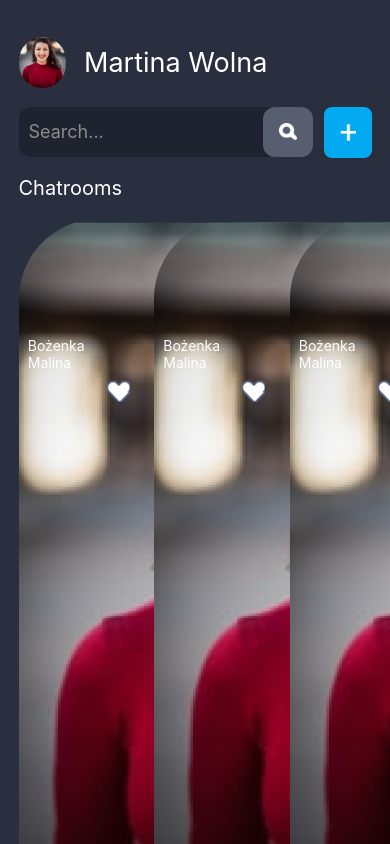
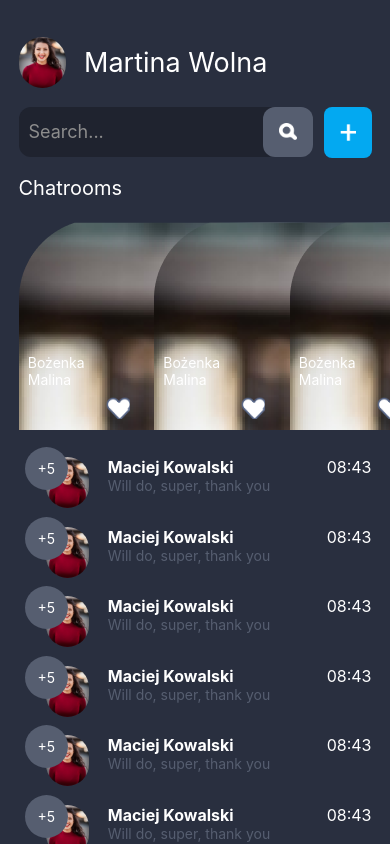
Before and after one commit to DucMinhVnua/rn_chat_app, a React Native app: screen / in a window 390 px wide. Built offline with nearby package versions, Linux system fonts and the light colour scheme.

Commit message:
designe_listchat

```diff
--- a/App.tsx
+++ b/App.tsx
@@ -1,15 +1,24 @@
 import React from 'react';
-import {SafeAreaView, StatusBar, Text, View} from 'react-native';
+import {SafeAreaView, ScrollView, StatusBar, Text, View} from 'react-native';
 import {ListChatPage} from './src/pages';
+import {
+  widthPercentageToDP as wp,
+  heightPercentageToDP as hp,
+} from 'react-native-responsive-screen';
+import {colors, variable} from './src/constants';
 
 const App = () => {
   return (
-    <View>
+    <ScrollView
+      contentContainerStyle={{
+        paddingTop: variable.NORMAL_PADDING * 2,
+        backgroundColor: colors.primaryColor,
+      }}>
       <StatusBar backgroundColor="transparent" hidden />
       <SafeAreaView>
         <ListChatPage />
       </SafeAreaView>
-    </View>
+    </ScrollView>
   );
 };
 
--- a/src/components/index.tsx
+++ b/src/components/index.tsx
@@ -1,5 +1,6 @@
 import ImageCustom from './image_custom';
 import SearchButtonRight from './search_button_icon_right';
 import ButtonIcon from './button_icon';
+import UserTile from './user_tile';
 
-export {ImageCustom, SearchButtonRight, ButtonIcon};
+export {ImageCustom, SearchButtonRight, ButtonIcon, UserTile};
--- /dev/null
+++ b/src/components/user_tile/index.tsx
@@ -0,0 +1,80 @@
+import {StyleSheet, Text, TouchableOpacity, View} from 'react-native';
+import React from 'react';
+import ImageCustom from '../image_custom';
+import {colors, variable} from '../../constants';
+import {
+  widthPercentageToDP as wp,
+  heightPercentageToDP as hp,
+} from 'react-native-responsive-screen';
+
+interface Props {
+  pathImage?: string;
+  title?: string;
+  subTitle?: string;
+  time?: string;
+  onPress: any;
+  isGroup: boolean;
+}
+
+const UserTile = ({
+  pathImage,
+  title,
+  subTitle,
+  time,
+  onPress,
+  isGroup = true,
+}: Props) => {
+  return (
+    <TouchableOpacity
+      activeOpacity={0.8}
+      onPress={onPress}
+      style={styles.container}>
+      <View
+        style={{
+          flexDirection: 'row',
+          paddingLeft: isGroup ? variable.NORMAL_PADDING * 1.5 : 0,
+        }}>
+        <View>
+          {isGroup && (
+            <View
+              style={{
+                position: 'absolute',
+                zIndex: 1,
+                top: '-20%',
+                left: '-50%',
+                backgroundColor: colors.lightGray,
+                width: wp('11%'),
+                height: wp('11%'),
+                borderRadius: 100,
+                alignItems: 'center',
+                justifyContent: 'center',
+              }}>
+              <Text style={{color: colors.textColor}}>+5</Text>
+            </View>
+          )}
+          <ImageCustom pathImage={pathImage} width={11} />
+        </View>
+        <View style={{paddingRight: variable.NORMAL_PADDING}}></View>
+        <View>
+          <Text
+            style={{color: colors.textColor, fontWeight: 'bold', fontSize: 16}}>
+            {title}
+          </Text>
+          <Text style={{color: colors.lightGray}}>{subTitle}</Text>
+        </View>
+      </View>
+      <Text style={{color: colors.textColor, fontSize: 16}}>{time}</Text>
+    </TouchableOpacity>
+  );
+};
+
+export default UserTile;
+
+const styles = StyleSheet.create({
+  container: {
+    flexDirection: 'row',
+    justifyContent: 'space-between',
+    marginRight: variable.NORMAL_PADDING,
+    paddingVertical: variable.NORMAL_PADDING / 2,
+  },
+});
--- a/src/pages/list_chat/components/card_slide.tsx
+++ b/src/pages/list_chat/components/card_slide.tsx
@@ -1,6 +1,7 @@
 import {
   Image,
   ImageBackground,
+  StatusBar,
   StyleSheet,
   Text,
   TouchableOpacity,
@@ -46,7 +47,7 @@ export default CardSlide;
 
 const styles = StyleSheet.create({
   container: {
-    height: hp('23%'),
+    height: hp('25%'),
     width: wp('30%'),
   },
 
--- a/src/pages/list_chat/index.tsx
+++ b/src/pages/list_chat/index.tsx
@@ -1,6 +1,11 @@
-import {ScrollView, StyleSheet, Text, View} from 'react-native';
+import {ScrollView, StatusBar, StyleSheet, Text, View} from 'react-native';
 import React from 'react';
-import {ButtonIcon, ImageCustom, SearchButtonRight} from '../../components';
+import {
+  ButtonIcon,
+  ImageCustom,
+  SearchButtonRight,
+  UserTile,
+} from '../../components';
 import {colors, variable} from '../../constants';
 import {
   widthPercentageToDP as wp,
@@ -10,7 +15,7 @@ import CardSlide from './components/card_slide';
 
 const ListChatPage = () => {
   return (
-    <View style={styles.container}>
+    <ScrollView style={styles.container}>
       <View style={styles.avatarWithTitle}>
         <ImageCustom pathImage={require('../../assets/images/img_test.png')} />
         <Text
@@ -57,6 +62,7 @@ const ListChatPage = () => {
 
       <View style={{paddingTop: variable.NORMAL_PADDING}}></View>
 
+      <View style={{maxHeight: hp('25%')}}>
         <ScrollView horizontal={true} showsHorizontalScrollIndicator={false}>
           <CardSlide />
           <View style={{paddingRight: variable.NORMAL_PADDING}}></View>
@@ -70,6 +76,82 @@ const ListChatPage = () => {
           <View style={{paddingRight: variable.NORMAL_PADDING}}></View>
         </ScrollView>
       </View>
+
+      <View style={{paddingTop: variable.NORMAL_PADDING}}></View>
+
+      <View>
+        <UserTile
+          onPress={() => {}}
+          pathImage={require('../../assets/images/img_test.png')}
+          title={'Maciej Kowalski'}
+          subTitle={'Will do, super, thank you'}
+          time={'08:43'}
+        />
+        <UserTile
+          onPress={() => {}}
+          pathImage={require('../../assets/images/img_test.png')}
+          title={'Maciej Kowalski'}
+          subTitle={'Will do, super, thank you'}
+          time={'08:43'}
+        />
+        <UserTile
+          onPress={() => {}}
+          pathImage={require('../../assets/images/img_test.png')}
+          title={'Maciej Kowalski'}
+          subTitle={'Will do, super, thank you'}
+          time={'08:43'}
+        />
+        <UserTile
+          onPress={() => {}}
+          pathImage={require('../../assets/images/img_test.png')}
+          title={'Maciej Kowalski'}
+          subTitle={'Will do, super, thank you'}
+          time={'08:43'}
+        />
+        <UserTile
+          onPress={() => {}}
+          pathImage={require('../../assets/images/img_test.png')}
+          title={'Maciej Kowalski'}
+          subTitle={'Will do, super, thank you'}
+          time={'08:43'}
+        />
+        <UserTile
+          onPress={() => {}}
+          pathImage={require('../../assets/images/img_test.png')}
+          title={'Maciej Kowalski'}
+          subTitle={'Will do, super, thank you'}
+          time={'08:43'}
+        />
+        <UserTile
+          onPress={() => {}}
+          pathImage={require('../../assets/images/img_test.png')}
+          title={'Maciej Kowalski'}
+          subTitle={'Will do, super, thank you'}
+          time={'08:43'}
+        />
+        <UserTile
+          onPress={() => {}}
+          pathImage={require('../../assets/images/img_test.png')}
+          title={'Maciej Kowalski'}
+          subTitle={'Will do, super, thank you'}
+          time={'08:43'}
+        />
+        <UserTile
+          onPress={() => {}}
+          pathImage={require('../../assets/images/img_test.png')}
+          title={'Maciej Kowalski'}
+          subTitle={'Will do, super, thank you'}
+          time={'08:43'}
+        />
+        <UserTile
+          onPress={() => {}}
+          pathImage={require('../../assets/images/img_test.png')}
+          title={'Maciej Kowalski'}
+          subTitle={'Will do, super, thank you'}
+          time={'08:43'}
+        />
+      </View>
+    </ScrollView>
   );
 };
 
@@ -78,9 +160,7 @@ export default ListChatPage;
 const styles = StyleSheet.create({
   container: {
     paddingLeft: variable.NORMAL_PADDING,
-    paddingTop: variable.NORMAL_PADDING * 2,
-    backgroundColor: colors.primaryColor,
-    height: hp('100%'),
+    backgroundColor: 'transparent',
   },
   avatarWithTitle: {
     flexDirection: 'row',
```
Lines whose indentation alone changed are shown as unchanged.
